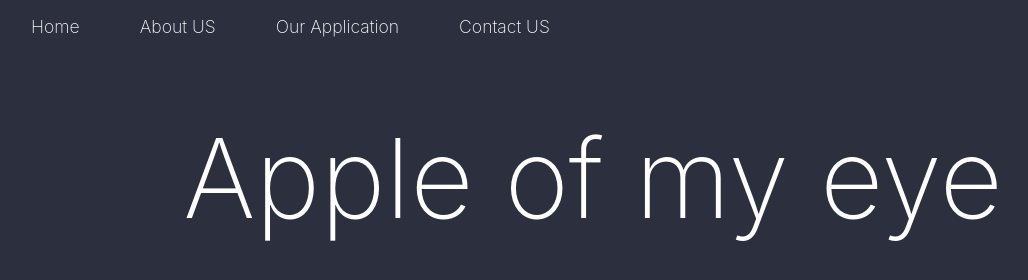
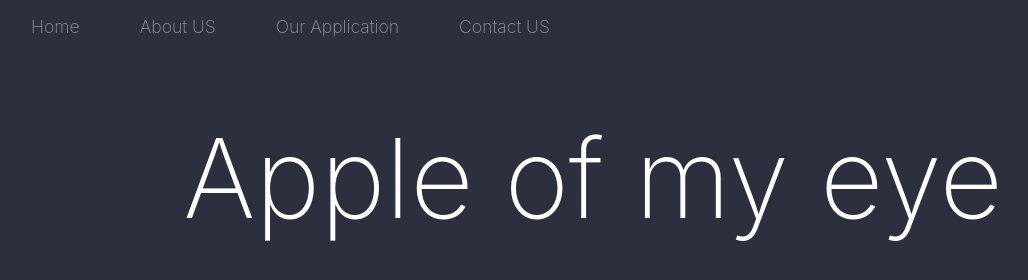
Before and after one commit to Dilyashk/DiplomaprojectDA, a plain HTML site: page index.html in a window 1280 px wide. Shown: the whole page, without its empty margins (47-1075 px from the left). Drawn offline with Linux system fonts and the light colour scheme; a web font is replaced by a local one.

Commit message:
hover nav

```diff
--- a/index.html
+++ b/index.html
@@ -21,9 +21,11 @@
 	.navbar{
 		display: flex;
 		list-style-type: none;
+		align-items: center;
 	}
 	.navbar a{
 		color:  #FFFFFF;
+		opacity: 50%;
 		font-size: 1.1rem;
 		font-weight: 500;
 		padding: 5px 0;
@@ -34,7 +36,8 @@
 		text-decoration: none;
 	}
 	.navbar a:hover{
-		color: ;
+		color: #FFFFFF;
+		opacity: 100%;
 	}
 
 </style>
```
